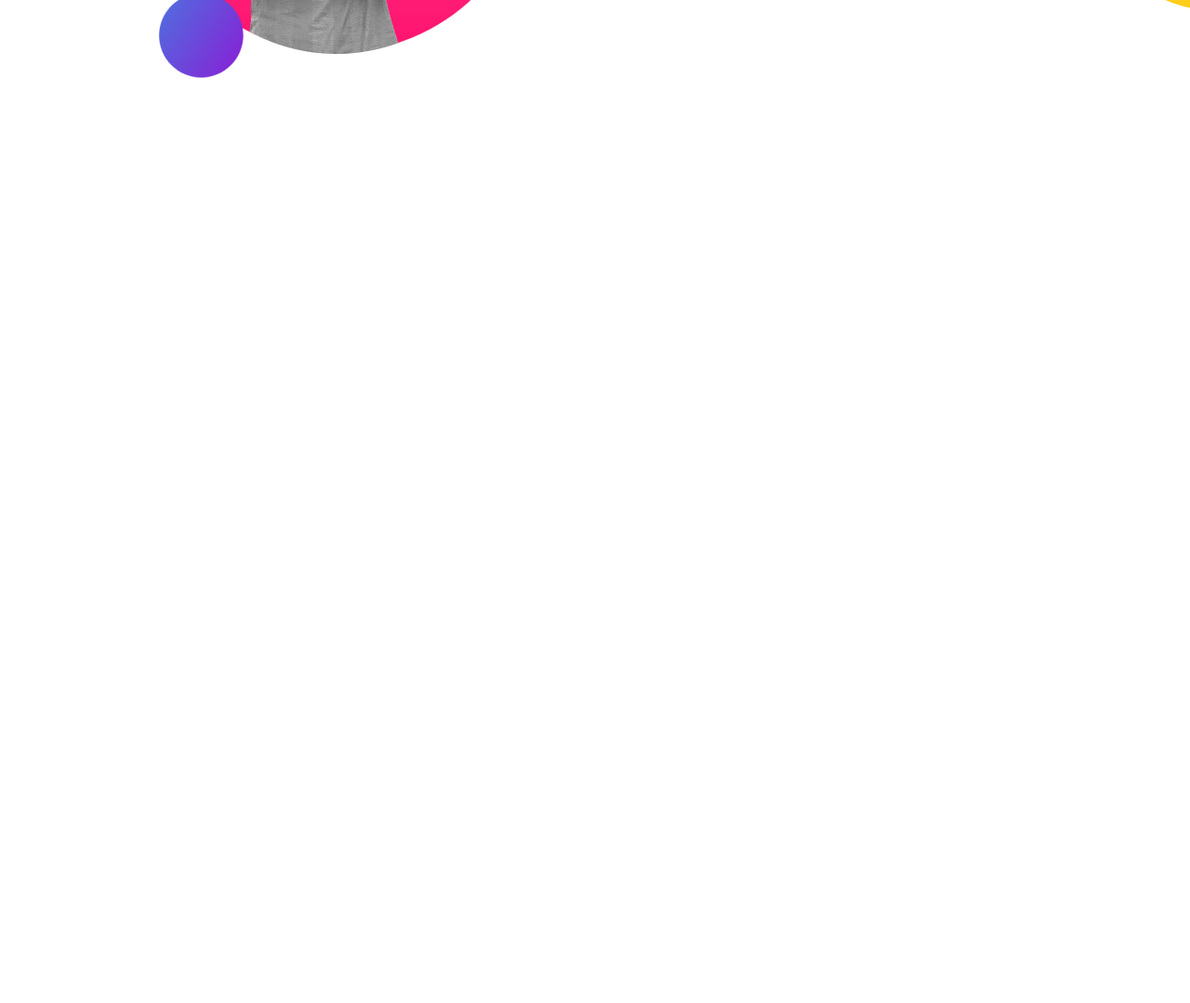
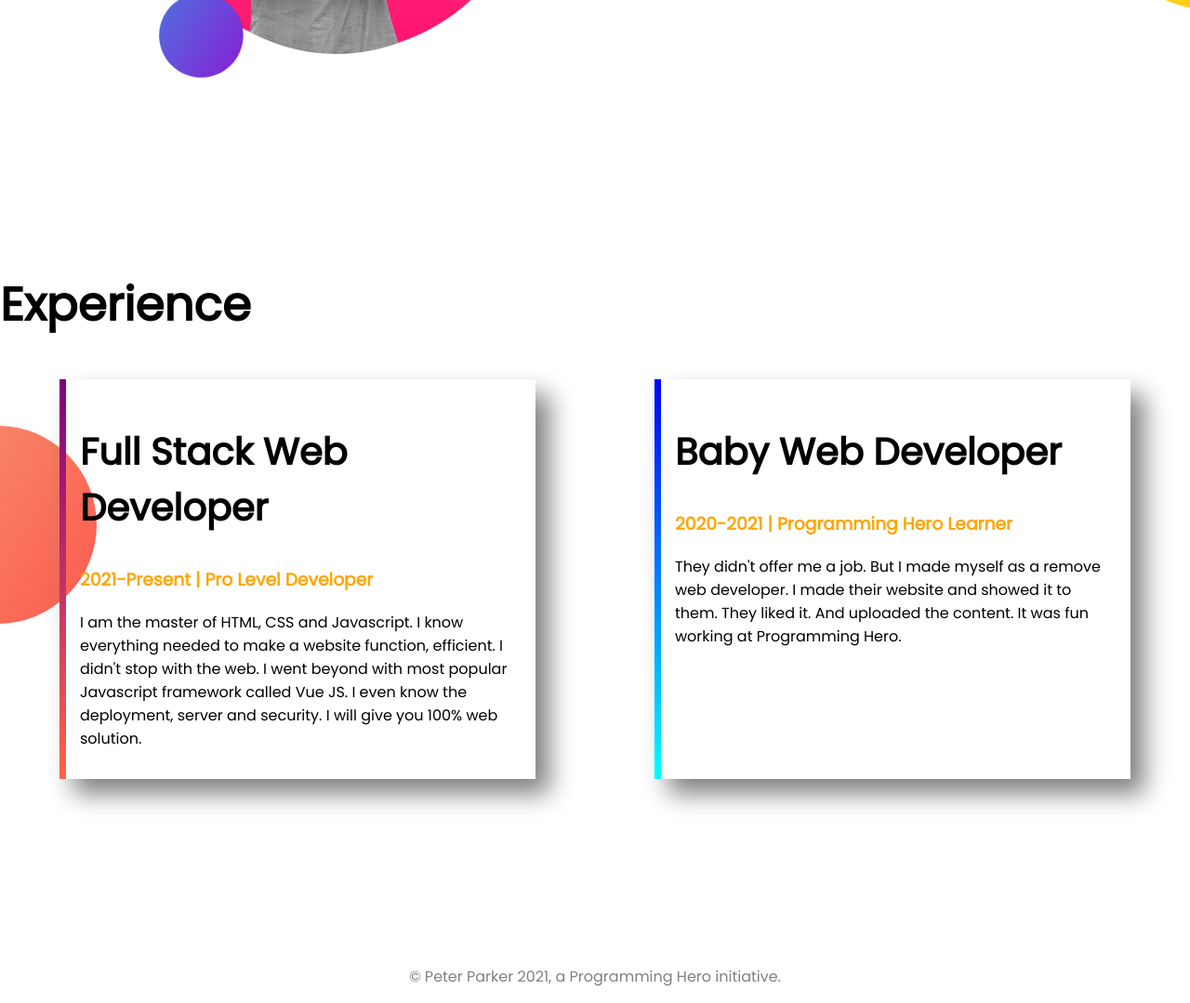
Before and after one commit to Rabbi01521/Developer-Portfolio, a plain HTML site: page index.html in a window 1280 px wide. Shown: the part 1104-2183 px from the top of the page at 93% size. Before the commit the page ends 1395 px from the top, so only its background shows below. Drawn offline with Linux system fonts and the light colour scheme.

Commit message:
Experience and footer added

```diff
--- a/index.html
+++ b/index.html
@@ -11,7 +11,7 @@
     <link rel="stylesheet" href="style.css">
 </head>
 <body>
-<section class="top-banner">
+<section class="top-banner flexible-container">
     <div class="half-width">
         <h1>Welcome To</h1>
         <h1> <span class="orange-color">Rabbi Hasan</span>  World!</h1>
@@ -24,7 +24,7 @@
     </div>
 </section>
 
-<section class="dream-big">
+<section class="dream-big flexible-container">
     <div class="half-width2">
         <img src="images/Rabbi-BG-2.png" alt="">
     </div>
@@ -35,5 +35,25 @@
         <a class="link-btn" href="Cv/CV.pdf" target="_blank" rel="noopener noreferrer">Download Resume</a>
     </div>
 </section>
+
+<section class="experience">
+    <h1>Experience</h1>
+    <div class="flexible-container">
+        <div id="full-stack-experience" class="experience-area">
+            <h2>Full Stack Web Developer</h2>
+            <h3 class="orange-color">2021-Present | Pro Level Developer</h3>
+            <p>I am the master of HTML, CSS and Javascript. I know everything needed to make a website function, efficient. I didn't stop with the web. I went beyond with most popular Javascript framework called Vue JS. I even know the deployment, server and security. I will give you 100% web solution.</p>
+        </div>
+        <div id="web-dev-experience" class="experience-area">
+            <h2>Baby Web Developer</h2>
+            <h3 class="orange-color">2020-2021 | Programming Hero Learner</h3>
+            <p>They didn't offer me a job. But I made myself as a remove web developer. I made their website and showed it to them. They liked it. And uploaded the content. It was fun working at Programming Hero.</p>
+        </div>
+    </div>
+</section>
+
+<footer>
+    <p>© Peter Parker 2021, a Programming Hero initiative.</p>
+</footer>
 </body>
 </html>
--- a/style.css
+++ b/style.css
@@ -11,7 +11,7 @@ h1 {
   color: orange;
 }
 
-section {
+.flexible-container {
   display: flex;
   margin-bottom: 200px;
 }
@@ -42,6 +42,10 @@ section {
   width: 100%;
 }
 
+.half-width3 {
+  width: 50%;
+}
+
 .link-btn {
   text-decoration: none;
   color: white;
@@ -55,4 +59,40 @@ section {
   background-image: url(images/dream-bg.png);
   background-repeat: no-repeat;
   background-position: right;
+  margin-bottom: 200px;
 }
+
+.experience-area {
+  box-shadow: 15px 16px 25px gray;
+  width: 40%;
+  margin-left: 5%;
+  margin-right: 5%;
+  padding: 15px;
+}
+
+.experience-area h2 {
+  font-size: 40px;
+}
+
+.experience {
+  background-image: url(images/exp-bg.png);
+  background-repeat: no-repeat;
+  background-position: left;
+}
+
+#web-dev-experience {
+  border-left: 7px solid;
+  border-image: linear-gradient(blue, cyan);
+  border-image-slice: 1;
+}
+
+#full-stack-experience {
+  border-left: 7px solid;
+  border-image: linear-gradient(purple, tomato);
+  border-image-slice: 1;
+}
+
+footer p {
+  text-align: center;
+  color: gray;
+}
```
